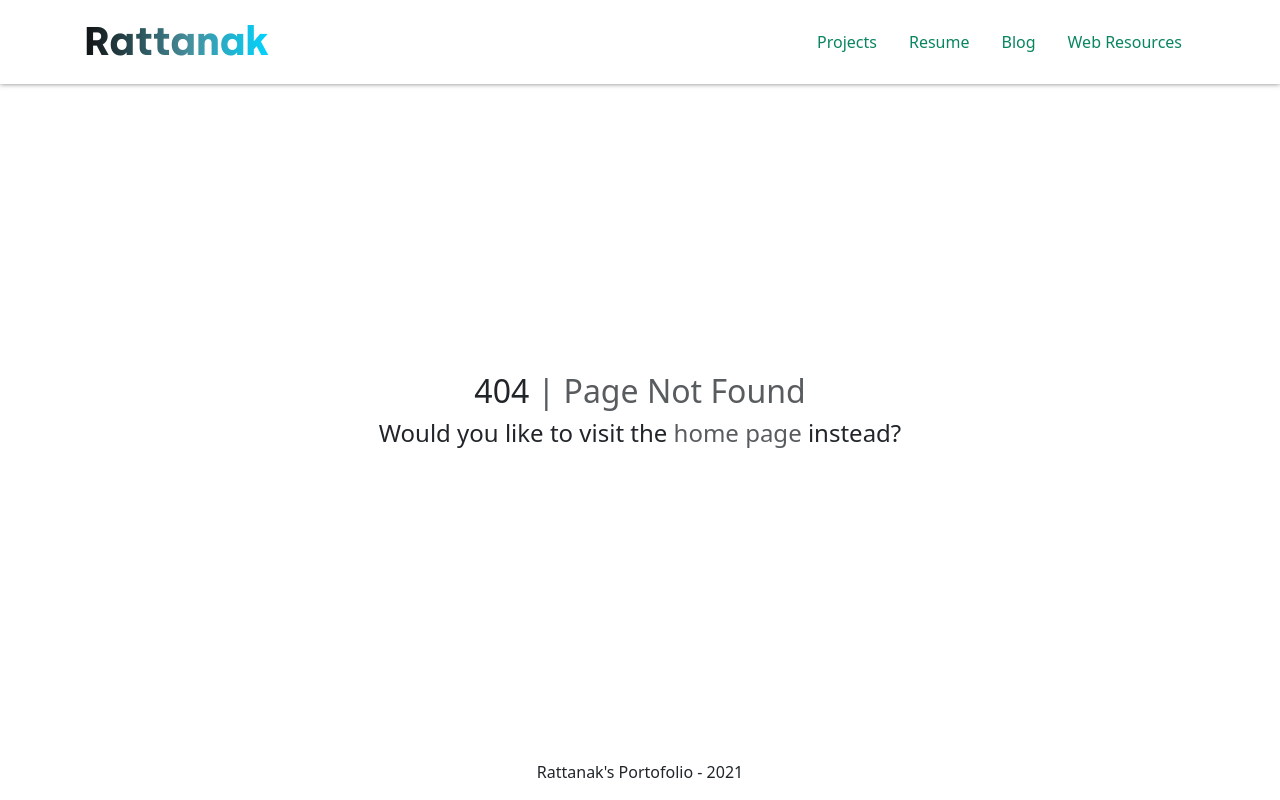
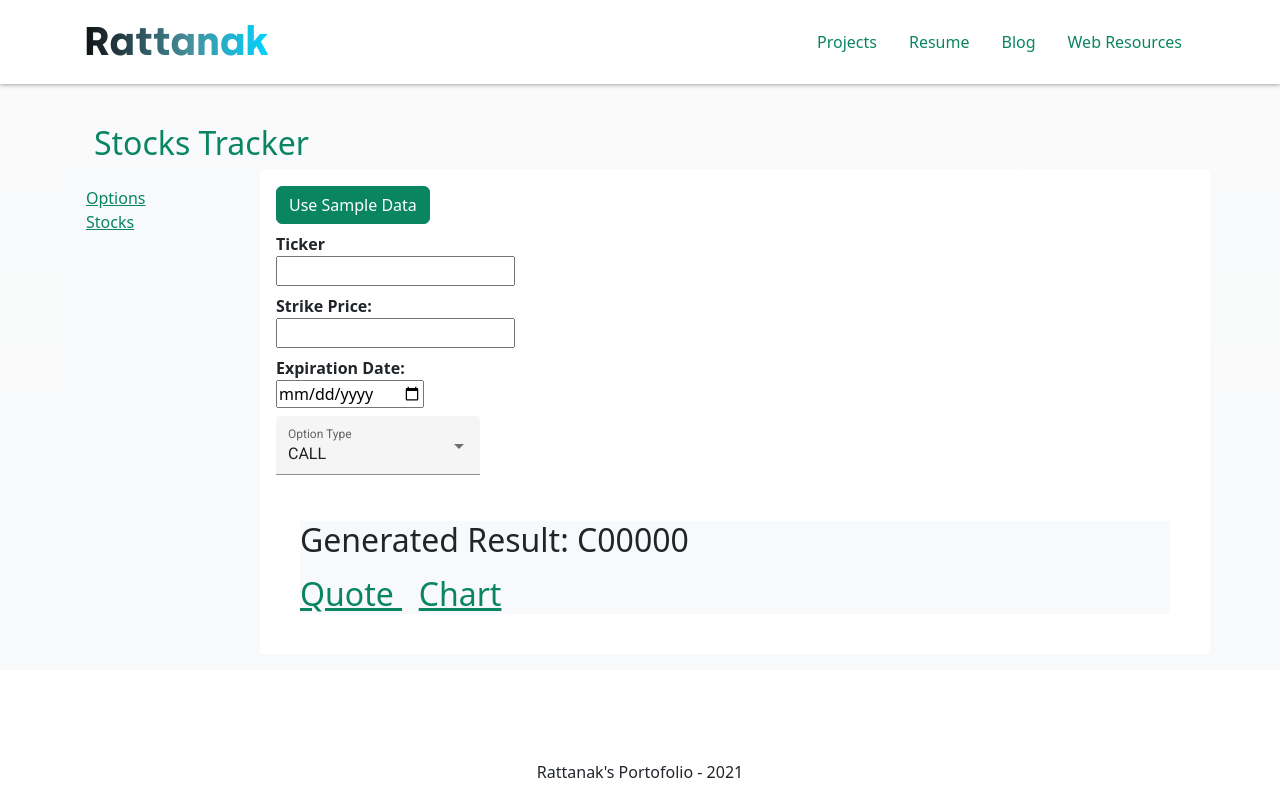
Before and after one commit to rattanakchea/rattanakchea.github.io, an Angular app: page /projects/stock-tracker in a window 1280 px wide. Before the commit this address had no page. Built offline with nearby package versions, Linux system fonts and the light colour scheme.

Commit message:
stock-tracker project, re route children route of projects

```diff
--- a/src/app/core/components/homepage/homepage.component.html
+++ b/src/app/core/components/homepage/homepage.component.html
@@ -1,10 +1,8 @@
 <app-introduction></app-introduction>
-
 
 <section class="bg-light bg-gradient py-3">
 
     <div class="container">
-
         <div class="d-flex">
             <h2>
                 Recent Projects
@@ -20,12 +18,6 @@
                         class="bi bi-eye-fill"></i></button>
             </div>
         </div>
-
-        <ul>
-            <li><a routerLink="/apps/covid19-dashboard">COVID-19 Dashboard</a></li>
-            <li><a routerLink="/apps/todo">TODO app</a></li>
-        </ul>
-
     </div>
 
 </section>
--- /dev/null
+++ b/src/app/core/components/projects/projects-list-page/projects-list-page.component.html
@@ -0,0 +1,3 @@
+<h2>Recent Projects</h2>
+
+<app-projects-list [projects]="projects"></app-projects-list>
--- /dev/null
+++ b/src/app/core/components/projects/projects-list-page/projects-list-page.component.ts
@@ -0,0 +1,15 @@
+import { Component, Input, OnInit } from '@angular/core';
+import { Projects } from 'src/app/core/data/projects';
+
+@Component({
+  selector: 'app-projects-list-page',
+  templateUrl: './projects-list-page.component.html',
+  styleUrls: ['./projects-list-page.component.scss'],
+})
+export class ProjectsListPageComponent implements OnInit {
+  @Input() projects = Projects; //default to all projects
+
+  constructor() {}
+
+  ngOnInit(): void {}
+}
--- a/src/app/core/components/projects/projects.component.html
+++ b/src/app/core/components/projects/projects.component.html
@@ -1,9 +1,5 @@
 <section class="bg-light bg-gradient py-3">
-
     <div class="container">
-        <h2>Recent Projects</h2>
-
-        <app-projects-list [projects]="projects"></app-projects-list>
+        <router-outlet></router-outlet>
     </div>
-
 </section>
--- a/src/app/core/components/projects/projects.component.ts
+++ b/src/app/core/components/projects/projects.component.ts
@@ -1,5 +1,4 @@
 import { Component, Input, OnInit } from '@angular/core';
-import { Projects } from '../../data/projects';
 
 @Component({
   selector: 'app-projects',
@@ -7,8 +6,6 @@ import { Projects } from '../../data/projects';
   styleUrls: ['./projects.component.scss'],
 })
 export class ProjectsComponent implements OnInit {
-  projects = Projects;
-
   constructor() {}
 
   ngOnInit(): void {}
--- /dev/null
+++ b/src/app/core/components/projects/stocks-tracker/stocks-tracker.component.html
@@ -0,0 +1,76 @@
+<div class="container-fluid mt-4">
+    <h2 class="text-primary">Stocks Tracker</h2>
+</div>
+
+<!-- left navigation -->
+
+<div class="main row">
+
+    <aside class="col-md-2 bg-light p-3">
+        <div class="list-group list-group-flush">
+            <a routerLink="./login" class="sidebar__item">Options</a>
+            <a routerLink="./pricing" class="sidebar__item">Stocks</a>
+
+        </div>
+    </aside>
+
+    <div class="col-md-10 bg-white p-3">
+
+
+        <form [formGroup]="optionForm">
+
+            <button class="btn btn-primary" (click)="useSampleData()">Use Sample Data</button>
+
+            <label>
+                Ticker
+                <input type="text" formControlName="ticker">
+            </label>
+
+            <label>
+                Strike Price:
+                <input type="number" formControlName="strikePrice">
+            </label>
+
+            <label>
+                Expiration Date:
+                <input type="date" formControlName="expirationDate">
+            </label>
+
+            <mat-form-field appearance="fill">
+                <mat-label>Option Type</mat-label>
+                <mat-select formControlName="optionType">
+                    <mat-option value="C">
+                        CALL
+                    </mat-option>
+                    <mat-option value="P">
+                        PUT
+                    </mat-option>
+                </mat-select>
+            </mat-form-field>
+        </form>
+
+        <div class="box bg-light m-4">
+
+            <h2>
+                <p>
+                    Generated Result:
+                    <span>
+                        {{ buildOptionQuote(optionForm.value) }}
+                    </span>
+                </p>
+
+                <a [href]="'https://finance.yahoo.com/quote/' + buildOptionQuote(optionForm.value)">
+                    Quote
+                </a> &nbsp;
+
+                <a [href]="'https://finance.yahoo.com/quote/' + buildOptionQuote(optionForm.value) + '/chart'">
+                    Chart
+                </a>
+            </h2>
+        </div>
+
+    </div>
+
+
+
+</div>
--- /dev/null
+++ b/src/app/core/components/projects/stocks-tracker/stocks-tracker.component.scss
@@ -0,0 +1,11 @@
+:host {
+  display: block;
+  width: 100%;
+}
+
+label {
+  display: block;
+  width: 10em;
+  margin: 0.5em 0;
+  font-weight: bold;
+}
--- /dev/null
+++ b/src/app/core/components/projects/stocks-tracker/stocks-tracker.component.ts
@@ -0,0 +1,52 @@
+import { Component, OnInit } from "@angular/core";
+import { FormControl, FormGroup } from "@angular/forms";
+
+@Component({
+  selector: "app-stocks-tracker",
+  templateUrl: "./stocks-tracker.component.html",
+  styleUrls: ["./stocks-tracker.component.scss"],
+})
+export class StocksTrackerComponent implements OnInit {
+  optionForm = new FormGroup({
+    ticker: new FormControl(""),
+    strikePrice: new FormControl(""),
+    expirationDate: new FormControl(""),
+    optionType: new FormControl("C"),
+  });
+
+  constructor() {}
+
+  ngOnInit(): void {}
+
+  useSampleData() {
+    this.optionForm.setValue({
+      ticker: "AAPL",
+      strikePrice: 145,
+      expirationDate: "2021-05-28",
+      optionType: "C",
+    });
+  }
+
+  buildOptionQuote(optionValue: any) {
+    let quote = "";
+
+    quote += optionValue.ticker;
+
+    let formattedExpirationDate = "";
+    if (optionValue.expirationDate) {
+      let arr = optionValue.expirationDate.split("-");
+      arr[0] = arr[0].substring(2);
+
+      formattedExpirationDate = arr.join("");
+
+      console.log(formattedExpirationDate);
+    }
+
+    quote += formattedExpirationDate;
+    quote += optionValue.optionType;
+
+    quote += `00${optionValue.strikePrice}000`;
+
+    return quote;
+  }
+}
--- a/src/app/shared/shared.module.ts
+++ b/src/app/shared/shared.module.ts
@@ -3,6 +3,8 @@ import { CommonModule } from '@angular/common';
 import { RouterModule } from '@angular/router';
 import { LoadingScreenComponent } from './components/loading-screen/loading-screen.component';
 import { EllipsisPipe } from './pipes/ellipsis.pipe';
+import { ReactiveFormsModule } from '@angular/forms';
+import { MaterialModule } from './material/material.module';
 
 // import { NavigationComponent } from "./navigation/navigation.component";
 // import { Page404Component } from "./page404/page404.component";
@@ -12,7 +14,13 @@ import { EllipsisPipe } from './pipes/ellipsis.pipe';
 const commonComponents = [LoadingScreenComponent];
 @NgModule({
   declarations: [...commonComponents, EllipsisPipe],
-  imports: [CommonModule, RouterModule],
-  exports: [RouterModule, ...commonComponents, EllipsisPipe],
+  imports: [CommonModule, RouterModule, ReactiveFormsModule, MaterialModule],
+  exports: [
+    RouterModule,
+    ...commonComponents,
+    EllipsisPipe,
+    ReactiveFormsModule,
+    MaterialModule,
+  ],
 })
 export class SharedModule {}
```
Also changed, not shown: src/app/core/core.module.ts (+14 -1 lines), src/app/core/components/projects/projects-list-page/projects-list-page.component.scss (added), 1 other file (tests, documents, lock files or other folders).
